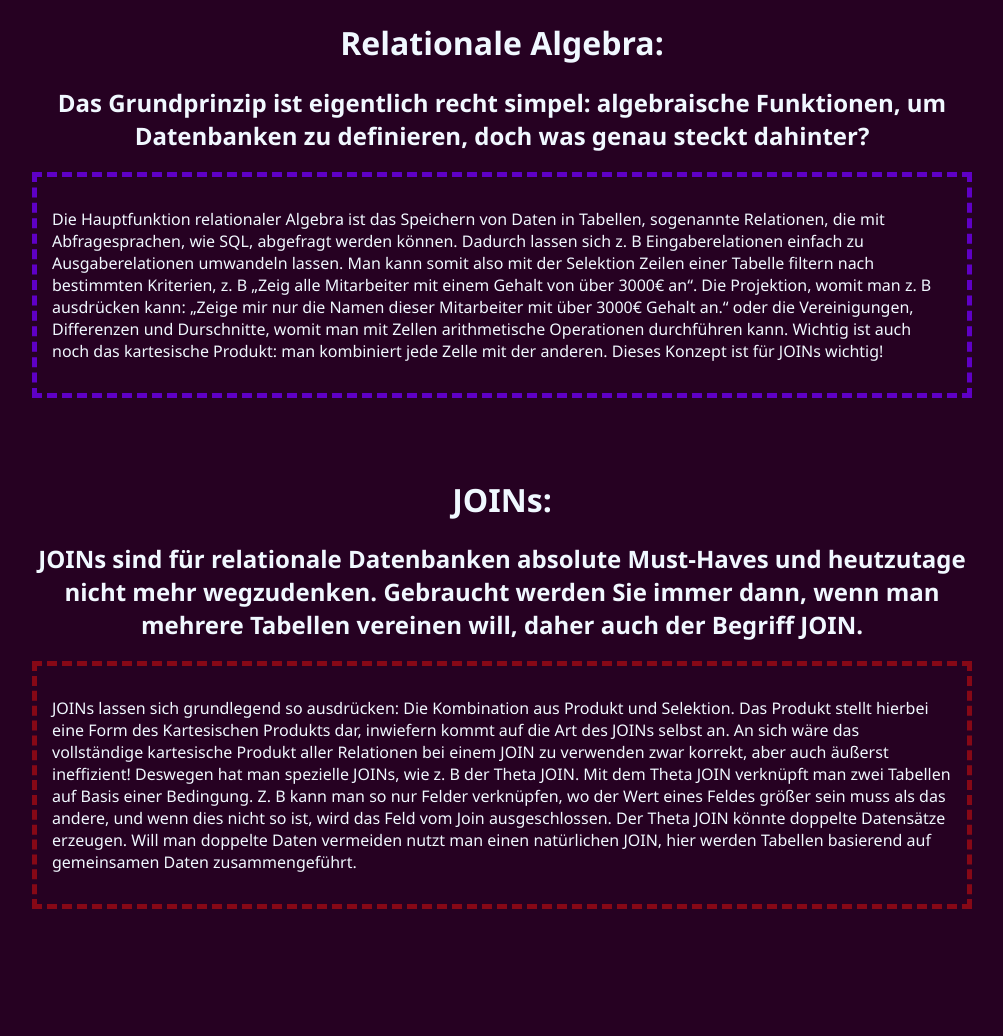
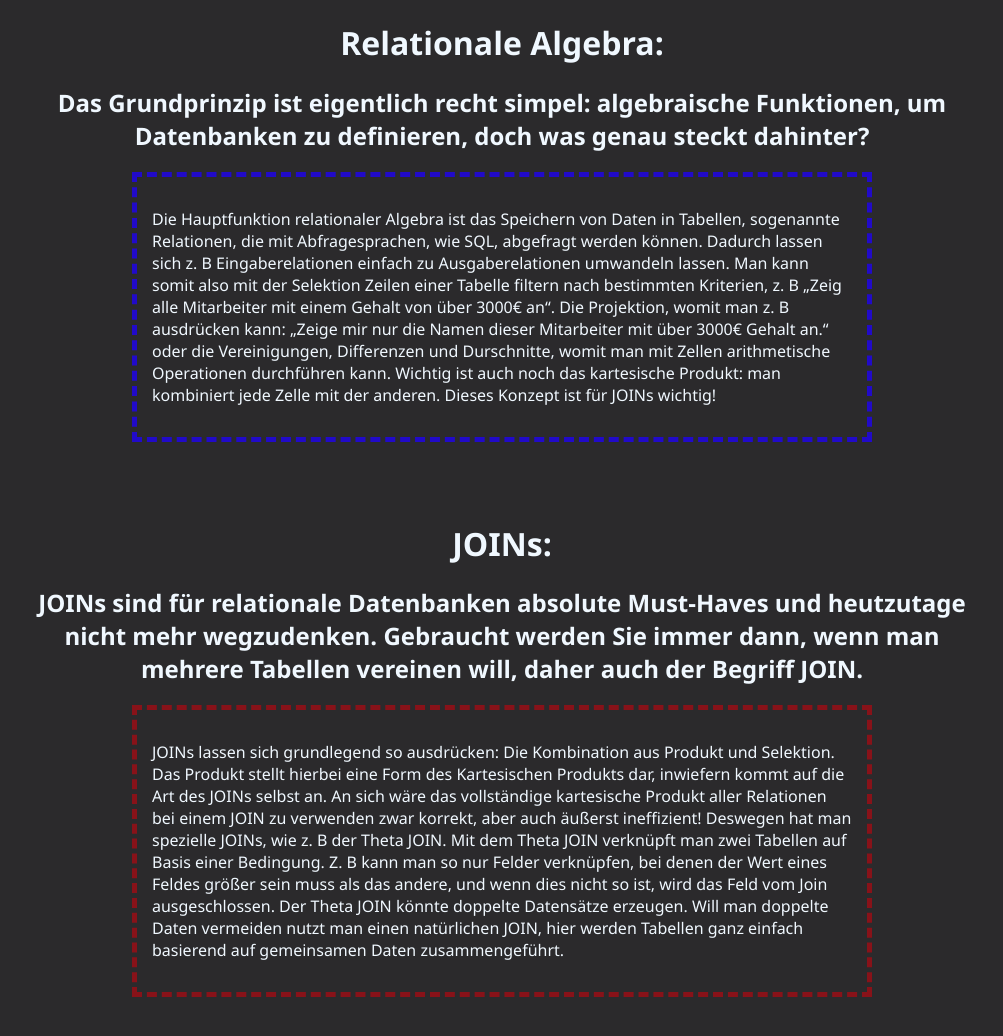
Before and after one commit to Moritisimor/DBSeite, a plain HTML site: page index.html in a window 1280 px wide. Shown: the whole page, without its empty margins (138-1141 px from the left). Before the commit the page ends 989 px from the top, so only its background shows below. Drawn offline with Linux system fonts and the light colour scheme.

Commit message:
Less harsh and more neutral colors, more padding and clearer words

```diff
--- a/index.css
+++ b/index.css
@@ -1,5 +1,5 @@
 body {
-    background: #260122;
+    background: #2b2a2c;
     font-family:'Segoe UI', Tahoma, Geneva, Verdana, sans-serif;
     margin: 20px;
     list-style-position: inside;
@@ -12,10 +12,10 @@ body {
     text-align: center;
 }
 .RelAlgBody {
-    margin-right: 150px;
-    margin-left: 150px;
+    margin-right: 250px;
+    margin-left: 250px;
     padding: 15px;
-    border: 5px dashed rgba(115, 0, 255, 0.745);
+    border: 5px dashed rgba(30, 0, 255, 0.745);
     color: aliceblue;
     margin-bottom: 80px;
 }
@@ -27,8 +27,8 @@ body {
     text-align: center;
 }
 .JOINsBody {
-    margin-right: 150px;
-    margin-left: 150px;
+    margin-right: 250px;
+    margin-left: 250px;
     padding: 15px;
     border: 5px dashed rgba(168, 11, 19, 0.745);
     color: aliceblue;
--- a/index.html
+++ b/index.html
@@ -24,8 +24,8 @@
     <div class="JOINsBody">
         <p>JOINs lassen sich grundlegend so ausdrücken: Die Kombination aus Produkt und Selektion. Das Produkt stellt hierbei eine Form des Kartesischen Produkts dar, inwiefern kommt auf die Art des JOINs selbst an.
         An sich wäre das vollständige kartesische Produkt aller Relationen bei einem JOIN zu verwenden zwar korrekt, aber auch äußerst ineffizient! Deswegen hat man spezielle JOINs, wie z. B der Theta JOIN. Mit dem
-        Theta JOIN verknüpft man zwei Tabellen auf Basis einer Bedingung. Z. B kann man so nur Felder verknüpfen, wo der Wert eines Feldes größer sein muss als das andere, und wenn dies nicht so ist, wird das Feld
-        vom Join ausgeschlossen. Der Theta JOIN könnte doppelte Datensätze erzeugen. Will man doppelte Daten vermeiden nutzt man einen natürlichen JOIN, hier werden Tabellen basierend auf gemeinsamen Daten
+        Theta JOIN verknüpft man zwei Tabellen auf Basis einer Bedingung. Z. B kann man so nur Felder verknüpfen, bei denen der Wert eines Feldes größer sein muss als das andere, und wenn dies nicht so ist, wird das Feld
+        vom Join ausgeschlossen. Der Theta JOIN könnte doppelte Datensätze erzeugen. Will man doppelte Daten vermeiden nutzt man einen natürlichen JOIN, hier werden Tabellen ganz einfach basierend auf gemeinsamen Daten
         zusammengeführt.</p>
     </div>
 </body>
```
